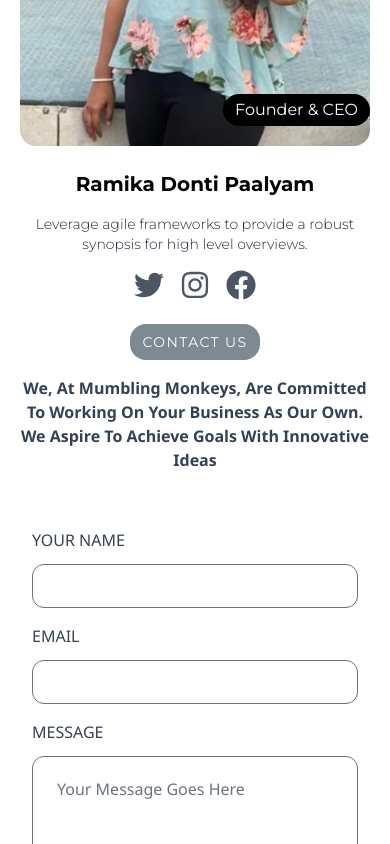
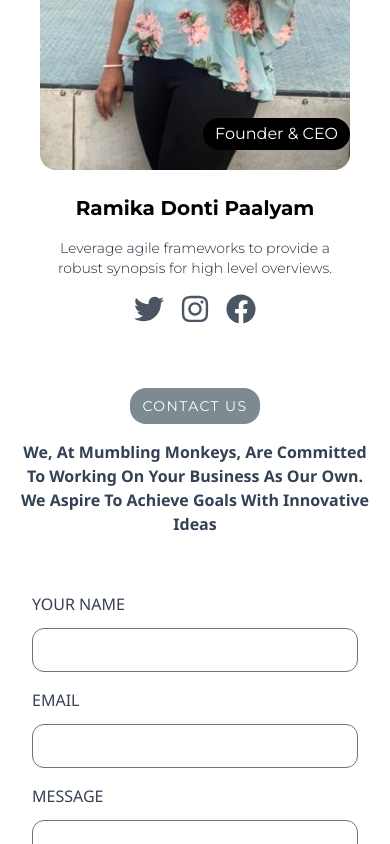
Before and after one commit to aazacz/Mumbling-Monkey, a React (Vite) app: page /ourteam in a window 390 px wide. Shown: the part 2140-2984 px from the top of the page. Built offline with nearby package versions, Linux system fonts and the light colour scheme.

Commit message:
made myteam page responsive

```diff
--- a/src/Pages/OurTeam.jsx
+++ b/src/Pages/OurTeam.jsx
@@ -41,7 +41,7 @@ const OurTeam = (Data) => {
             <div className='w-full h-auto relative flex flex-col items-center overflow-auto'>
                 <NavScreen bg={ourteam} Data={NavData} />
 
-                <div className='w-full md:px-20 h-max px-4  pt-16'>
+                <div className='w-full md:px-20 h-max px-6  pt-16'>
                     <button className='cursor-default text-white text-sm  tracking-widest font-montserrat font-normal  rounded-full bg-[#7c8d97] px-4 py-2'> TEAM</button>
                     <h1 className='font-montserrat font-bold text-3xl pt-2 '>Meet Our Great Team</h1>
 
@@ -55,12 +55,12 @@ const OurTeam = (Data) => {
 
 
 
-                    <div className='w-full flex pt-12 md:px-20 flex-wrap gap-x-8 gap-y-8 justify-center'>
+                    <div className='w-full flex pt-12 md:px-20 flex-wrap px-4  gap-x-8 gap-y-8 justify-center'>
                         {team.map((val, index) => {
                             return (
                                 <div key={index} className='w-full max-w-[350px] flex flex-col group items-center'>
                                     <div className='w-full rounded-2xl h-[400px] overflow-hidden relative'>
-                                        <img src={val.photo} className='w-full rounded-2xl transition-transform group-hover:scale-110 duration-300 ease-in-out' alt={val.name} />
+                                        <img src={val.photo} className='md:w-full` rounded-2xl transition-transform group-hover:scale-110 duration-300 ease-in-out' alt={val.name} />
                                         <h1 className='px-3 py-1 rounded-2xl text-white bg-black font-montserrat font-normal absolute bottom-5 right-0'>{val.position}</h1>
                                     </div>
                                     <div className='w-full text-center'>
@@ -80,7 +80,7 @@ const OurTeam = (Data) => {
                     </div>
                 </div>
 
-                <div className='w-full flex justify-center overflow-x-hidden md:mt-10 md:px-20  '>
+                <div className='w-full flex justify-center overflow-x-hidden mt-10 md:px-20  '>
 
                     <ContactUs />
                 </div>
```
